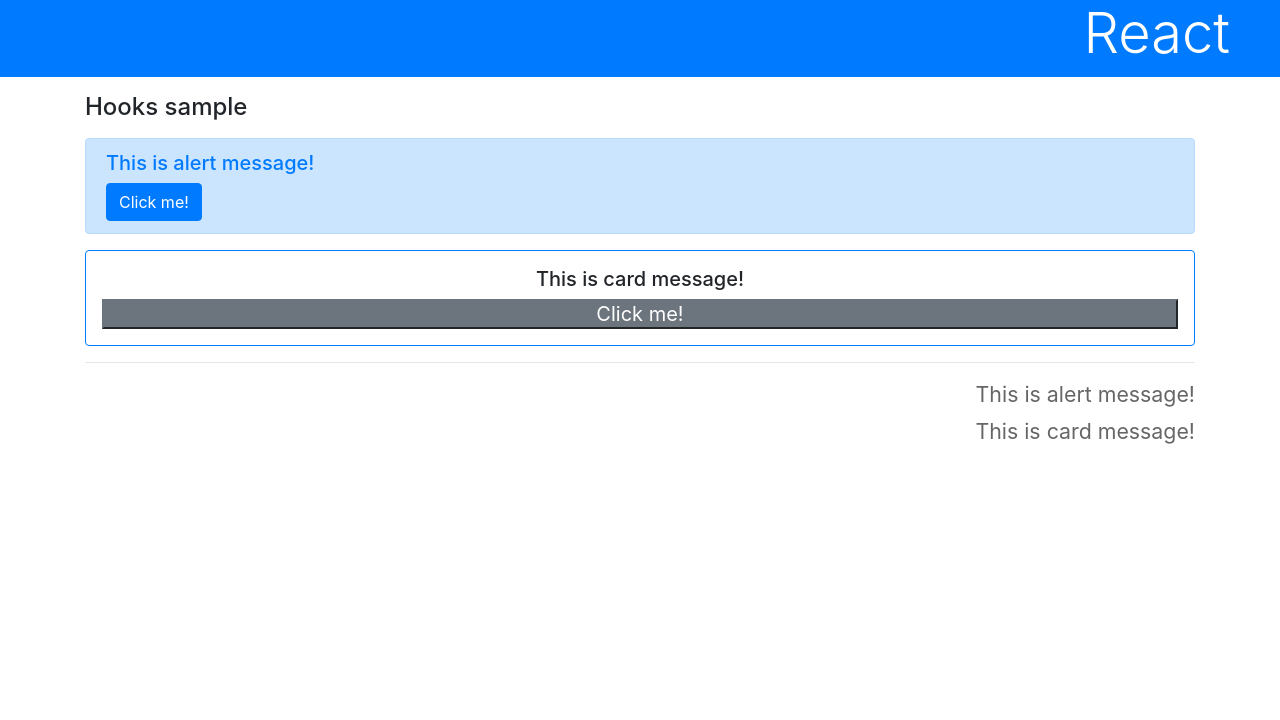
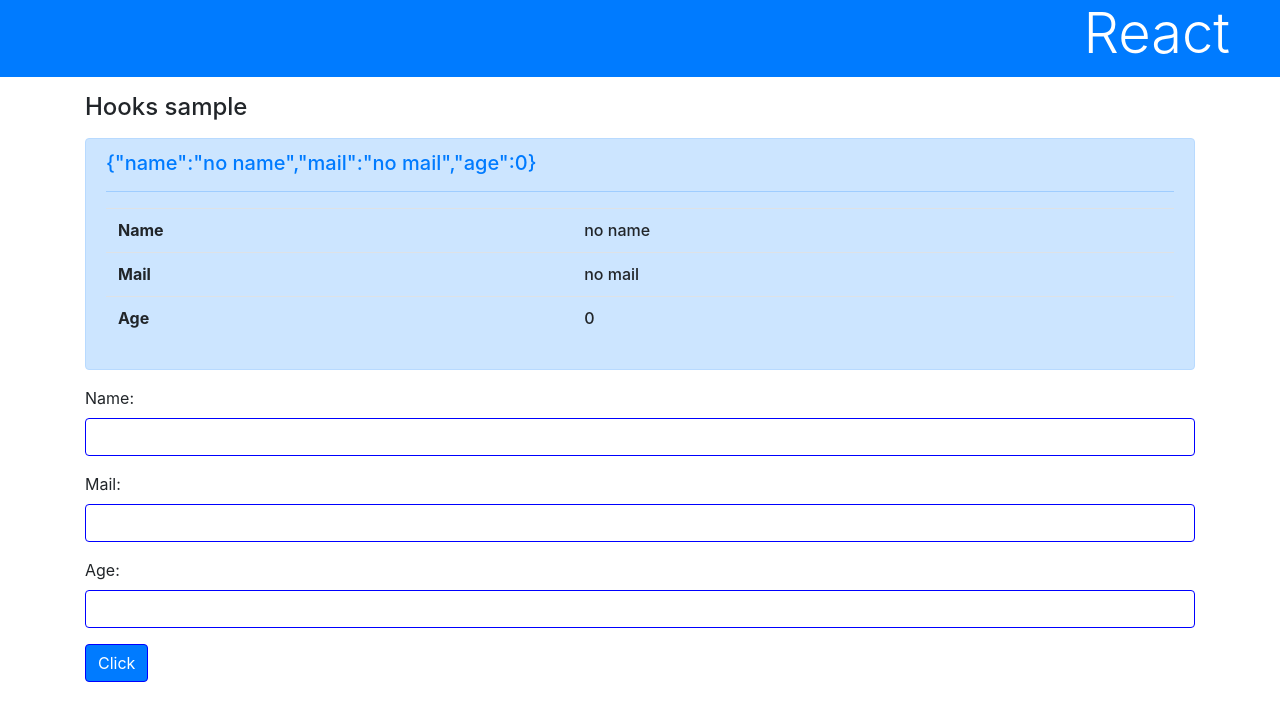
Before and after one commit to besumero628/practice_js, a React (Create React App) app in the folder react_app/: page / in a window 1280 px wide. Shown: the top 720 px of the page. Built offline with nearby package versions, Linux system fonts and the light colour scheme.

Commit message:
[React] formを利用する

```diff
--- a/react_app/src/App.js
+++ b/react_app/src/App.js
@@ -2,52 +2,68 @@
 import './App.css'
 
 function AlertMessage(props) {
-  const data = ["Hello!", "Welcome...", "Good-bye?"]
+  const data = props.data
+  const msg = JSON.stringify(data)
 
-  const actionAlert = ()=> {
-    const re = data[Math.floor(Math.random() * data.length)]
-    props.setAlert('message: "' + re + '".')
-  }
   return <div className='alert alert-primary h5 text-primary'>
-    <h5>{props.alert}</h5>
-    <button onClick={actionAlert} className='btn btn-primary'>
-      Click me!
-    </button>
-  </div>
-}
-
-function CardMessage(props) {
-  const [count, setCount] = useState(0)
-
-  const actionCard = () => {
-    setCount(count + 1)
-    props.setCard("card counter: " + count + " count.")
-  }
-
-  return <div className='card p-3 h5 border-primary text-center'>
-    <h5>{props.card}</h5>
-    <button onClick={actionCard} className='="btn btn-secondary'>
-      Click me!
-    </button>
+    <h5>{msg}</h5>
+    <hr/>
+    <table className='table h6'>
+      <tbody>
+        <tr><th>Name</th><td>{data.name}</td></tr>
+        <tr><th>Mail</th><td>{data.mail}</td></tr>
+        <tr><th>Age</th><td>{data.age}</td></tr>
+      </tbody>
+    </table>
   </div>
 }
 
 function App() {
-  const [alert, setAlert] = useState("This is alert message!")
-  const [card, setCard] = useState("This is card message!")
+  const [name, setName] = useState("")
+  const [mail, setMail] = useState("")
+  const [age, setAge] = useState(0)
+  const [form, setForm] = useState({
+    name:"no name", mail:'no mail', age:0
+  })
+
+  const doChangeName = (event) => {
+    setName(event.target.value)
+  }
+
+  const doChangeMail = (event) => {
+    setMail(event.target.value)
+  }
+
+  const doChangeAge = (event) => {
+    setAge(event.target.value)
+  }
+
+  const doSubmit = (event) => {
+    setForm({name:name, mail:mail, age:age})
+    event.preventDefault()
+  }
 
   return(
     <div>
       <h1 className='bg-primary text-white display-4'>React</h1>
       <div className='container'>
         <h4 className='my-3'>Hooks sample</h4>
-        <AlertMessage alert={alert} setAlert={setAlert} />
-        <CardMessage card={card} setCard={setCard} />
-        <hr />
-        <div className='text-right'>
-          <p>{alert}</p>
-          <p>{card}</p>
-        </div>
+        <AlertMessage data={form} setData={setForm}/>
+        <form onSubmit={doSubmit}>
+          <div className='form-group'>
+            <label>Name:</label>
+            <input type="text" className='form-control' onChange={doChangeName} />
+          </div>
+          <div className='form-group'>
+            <label>Mail:</label>
+            <input type="text" className='form-control' onChange={doChangeMail} />
+          </div>
+          <div className='form-group'>
+            <label>Age:</label>
+            <input type="text" className='form-control' onChange={doChangeAge} />
+          </div>
+          <input type="submit" className='btn btn-primary' value="Click" />
+        </form>
       </div>
     </div>
   )
```
